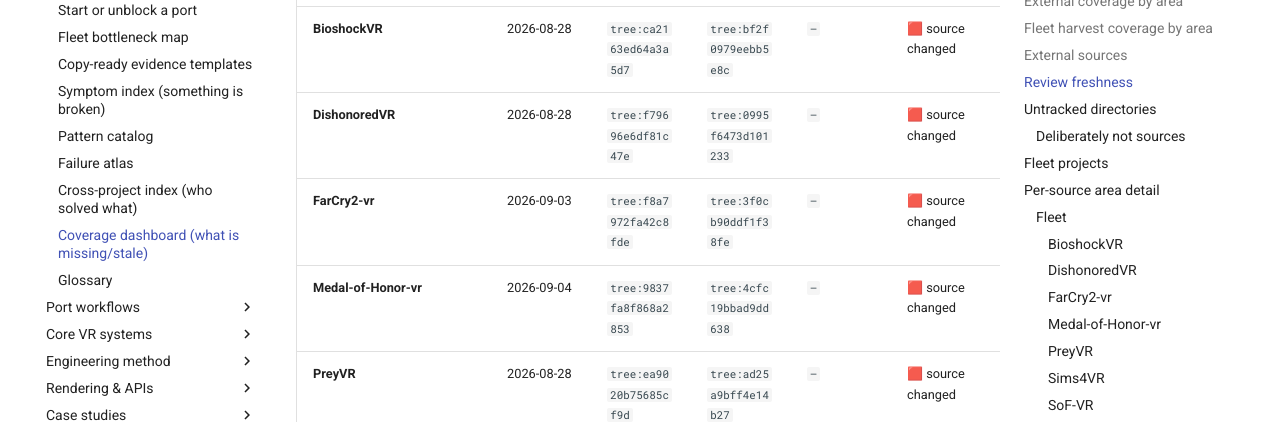
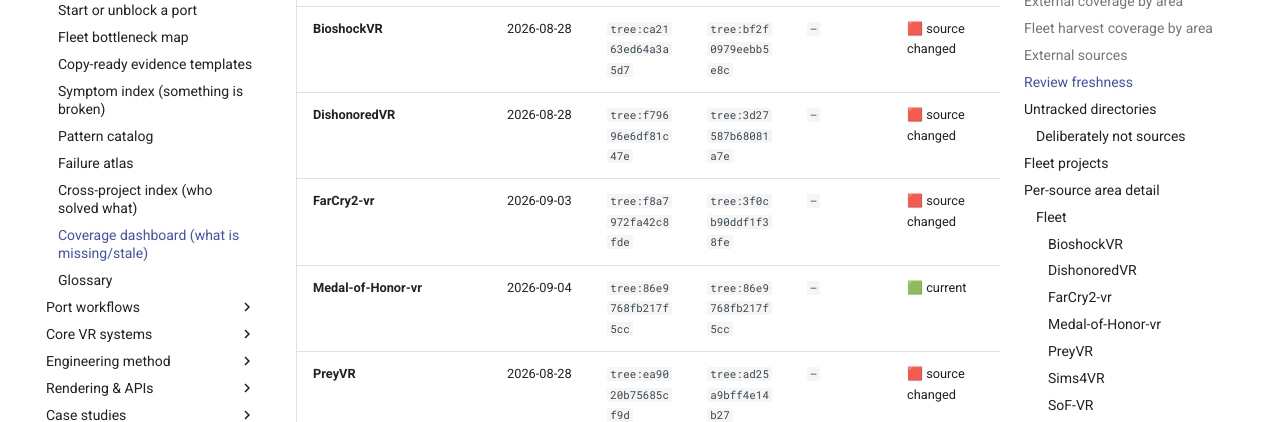
Before and after one commit to phunkaeg/vr-modding-playbook, an MkDocs documentation site: the page built from docs/coverage.md, in a window 1280 px wide and 900 px high, scrolled down 11452 px. Shown: the part 152-574 px from the top of the window. Built offline with MkDocs 1.6.1 and Material for MkDocs 9.7.7, drawn with Linux system fonts in a browser that asks for light colours.

Commit message:
Contribute three failure records and one pattern from Medal-of-Honor-vr
FAIL-CAM-025: vertical cull planes paired with the opposite tangents - invisible while the test substitute is vertically symmetric, an 11 degree wedge of lost ground on a Quest 3. Headset-confirmed on that project and fixed there; the discriminator is which tangent feeds which plane.

FAIL-CFG-006: a smoke test's archived cvars (zero sensitivity, ungrabbed mouse, capped frame rate) read back as the player's own settings, so input looks dead while the code is right. Routes to the existing chapter-08 section, which gains an anchor.

FAIL-HUD-011: a flat menu on a VR layer with no cursor, because the engine's own cursor draw is gated on the mouse being GRABBED and it defers to the OS pointer, which no compositor layer contains.

HUD-004: composite an existing 2D pass into a transparent layer with SEPARATE blend functions, so alpha is coverage rather than coverage squared; proof is the alpha histogram, not a screenshot.

Ledgers: MoH-VR rung-8 and HUD rows carry the new findings; cross-project index gains its native-stereo row (parameter camera, engine's own portal re-entry, counter proof), its substitute-plus-pixel-proof harness and its failure registry. Counts and the regenerated pages updated; verify.py passes every check except the fleet-wide coverage staleness, which is other projects' trees and three untracked Dishonored directories.

Co-Authored-By: Claude Opus 5 <noreply@anthropic.com>

```diff
--- a/docs/coverage.md
+++ b/docs/coverage.md
@@ -179,9 +179,9 @@ A red row means the source tree no longer matches the snapshot that was reviewed
 | Source | Reviewed at | Reviewed tree | Current tree | Reviewed Git commit | Result | Upstream | License |
 |---|---|---|---|---|---|---|---|
 | **BioshockVR** | 2026-08-28 | `tree:ca2163ed64a3a5d7` | `tree:bf2f0979eebb5e8c` | `—` | 🟥 source changed | internal | internal-unreleased |
-| **DishonoredVR** | 2026-08-28 | `tree:f79696e6df81c47e` | `tree:0995f6473d101233` | `—` | 🟥 source changed | internal | internal-unreleased |
+| **DishonoredVR** | 2026-08-28 | `tree:f79696e6df81c47e` | `tree:3d27587b68081a7e` | `—` | 🟥 source changed | internal | internal-unreleased |
 | **FarCry2-vr** | 2026-09-03 | `tree:f8a7972fa42c8fde` | `tree:3f0cb90ddf1f38fe` | `—` | 🟥 source changed | internal | internal-unreleased |
-| **Medal-of-Honor-vr** | 2026-09-04 | `tree:9837fa8f868a2853` | `tree:4cfc19bbad9dd638` | `—` | 🟥 source changed | internal | internal-unreleased |
+| **Medal-of-Honor-vr** | 2026-09-04 | `tree:86e9768fb217f5cc` | `tree:86e9768fb217f5cc` | `—` | 🟩 current | internal | internal-unreleased |
 | **PreyVR** | 2026-08-28 | `tree:ea9020b75685cf9d` | `tree:ad25a9bff4e14b27` | `—` | 🟥 source changed | internal | internal-unreleased |
 | **Sims4VR** | 2026-08-28 | `tree:ca949b5a4fc0d490` | `tree:f970070e6dbd9661` | `—` | 🟥 source changed | internal | internal-unreleased |
 | **SoF-VR** | 2026-09-04 | `tree:381555bafe5d9010` | `tree:762a48d6bc781596` | `—` | 🟥 source changed | internal | internal-unreleased |
@@ -314,7 +314,7 @@ None. Every directory under `Other VR mods/` is tracked or explicitly classified
 | **Swat4-VR** | active mod | UE2.5 Vengeance | hybrid-re+sdk-oracle | D3D9 | x86 | pre-T1 | — | unproven | 221 | 33 | 2026-09-03 | 🟥 source changed | 4F / 5P / 1S / 0NR / 3— |
 | **Sims4VR** | research target | EA custom (Sims 4) | script-owned | D3D11 | x64 | pre-T1 | T2 | unproven | 152 | 18 | 2026-09-04 | 🟥 source changed | 0F / 2P / 0S / 1NR / 10— |
 | **SoF-VR** | active mod | id Tech 2 / Raven fork | hybrid-re+sdk-oracle | OpenGL 1.x | x86 | pre-T1 | T2 | unproven | 69 | 30 | 2026-09-04 | 🟥 source changed | 2F / 3P / 0S / 8NR / 0— |
-| **Medal-of-Honor-vr** | active mod | id Tech 3 / FAKK2 via OpenMoHAA | source-owned | OpenGL | x64 | T1 | T3 | R1 · native re-entry | 3352 | 237 | 2026-09-04 | 🟥 source changed | 4F / 4P / 0S / 5NR / 0— |
+| **Medal-of-Honor-vr** | active mod | id Tech 3 / FAKK2 via OpenMoHAA | source-owned | OpenGL | x64 | T1 | T3 | R1 · native re-entry | 3354 | 237 | 2026-09-04 | 🟩 current | 4F / 4P / 0S / 5NR / 0— |
 
 ## Per-source area detail
 
--- a/sources.yml
+++ b/sources.yml
@@ -288,7 +288,7 @@ fleet:
     upstream_url: internal
     license: internal-unreleased
     reviewed_at: 2026-09-04
-    reviewed_revision: tree:9837fa8f868a2853
+    reviewed_revision: tree:86e9768fb217f5cc
     areas:
       stereo:            {review: full, evidence: HEADSET, note: "Stereo ladder rungs 0a-0c and 1-7 cleared, rung 8 partial: the headset found the first culling defect on 2026-09-04 - the vertical cull planes were paired with the opposite tangents, which a vertically symmetric substitute cannot show (FAIL-CAM-025) - fixed and confirmed in the headset the same day. Geometric stereo accepted in a headset 2026-09-03 on a Quest 3. Rung 7 is cleared on real optics: predicted principal-point offset 162.9 px, measured -163 px far and mid, -167 px near, i.e. the constant optics offset plus parallax only where there is depth."}
       xr_lifecycle:      {review: full, evidence: HEADSET, note: "Session IDLE through FOCUSED, two 2688x2880 sRGB swapchains, 561 and 588 frames submitted without error. Result-driven fallback proven: with no headset reachable the instance is created, xrGetSystem fails, and the flat path is untouched."}
```
